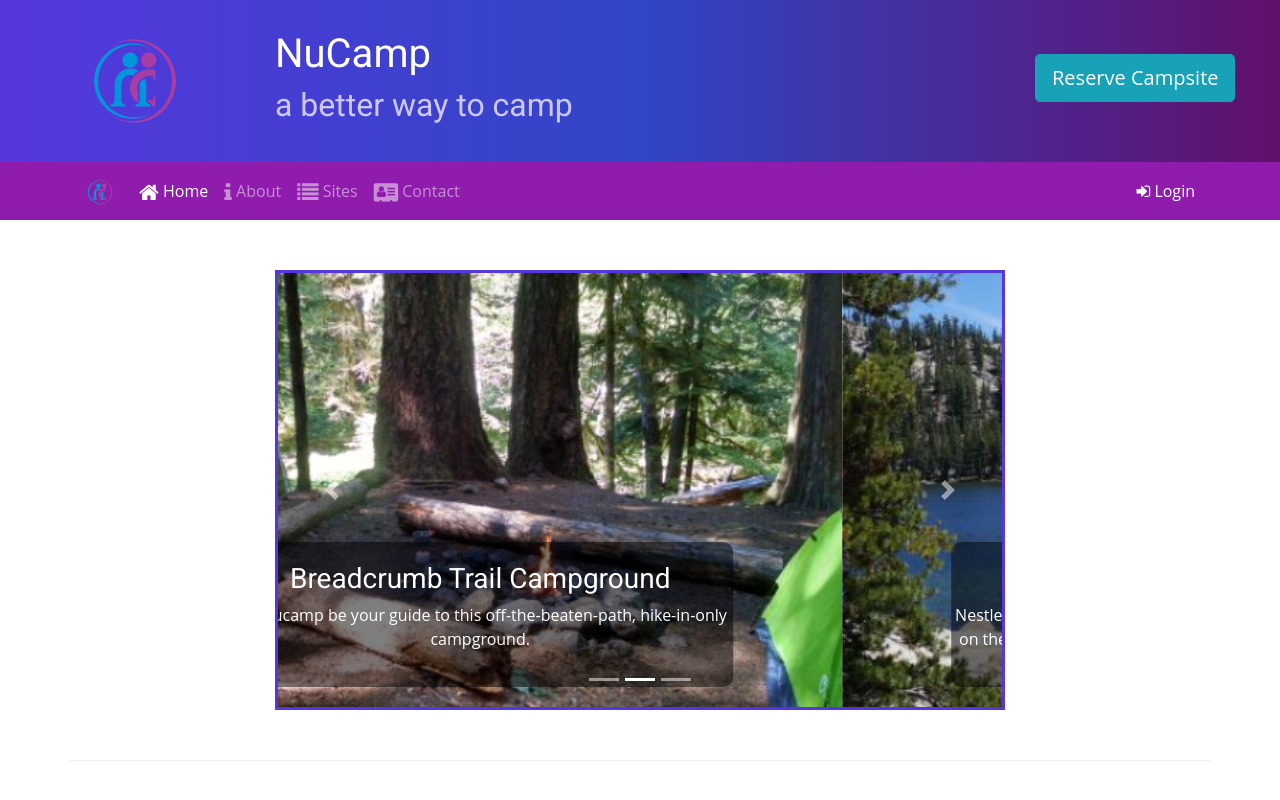
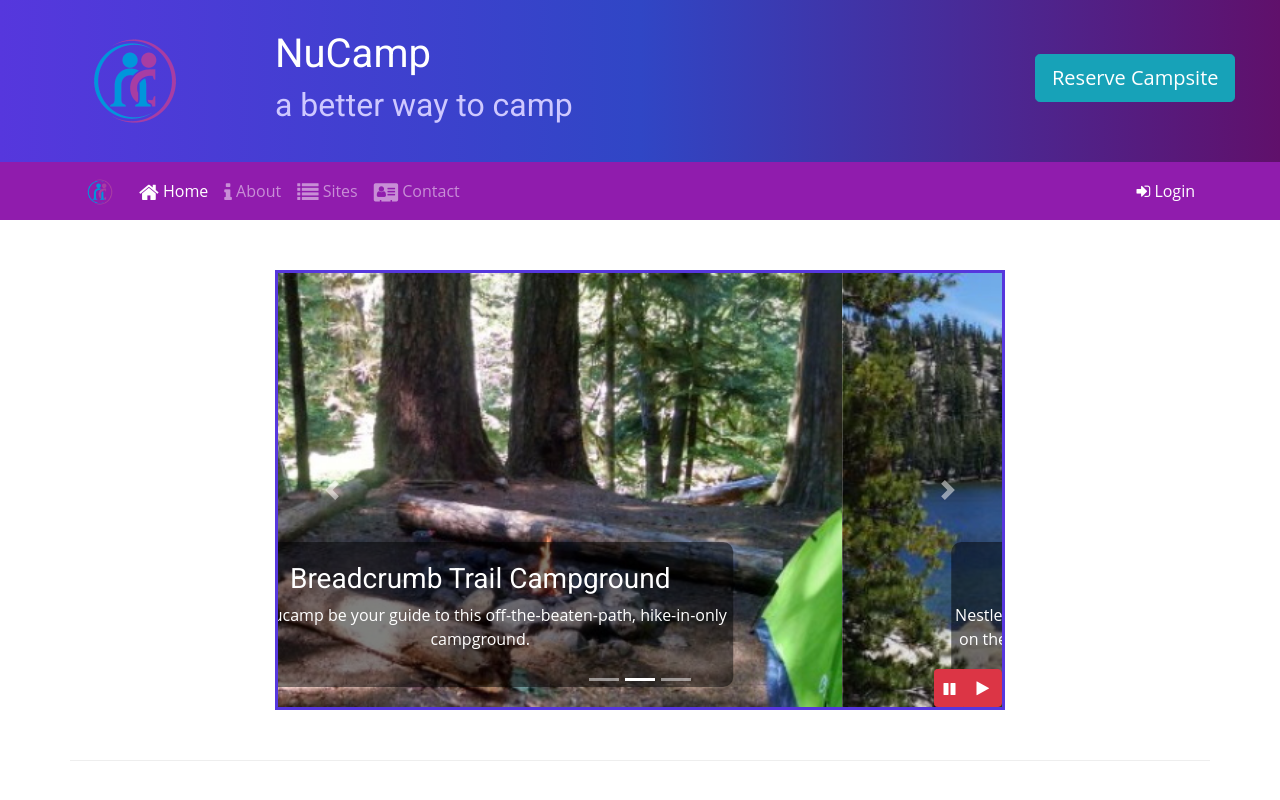
Before and after one commit to FrankSmith22/nucampsite, a website: page index.html in a window 1280 px wide. Shown: the top 800 px of the page. Drawn offline with nearby package versions, Linux system fonts and the light colour scheme.

Commit message:
Added play and pause buttons for carousel in index to toggle cycling

```diff
--- a/css/styles.css
+++ b/css/styles.css
@@ -50,3 +50,9 @@ header h2 {
 .carousel{
     border: solid #5637DD;
 }
+
+#carouselButton{
+    position: absolute;
+    right: 0;
+    bottom: 0;
+}
--- a/index.html
+++ b/index.html
@@ -187,6 +187,14 @@
                         <span class="carousel-control-next-icon"></span>
                         <span class="sr-only">Next</span>
                     </a>
+                    <div class="btn-group" id="carouselButton">
+                        <button class="btn btn-danger btn-sm" id="carouselPause">
+                            <i class="fa fa-pause"></i>
+                        </button>
+                        <button class="btn btn-danger" id="carouselPlay">
+                            <i class="fa fa-play"></i>
+                        </button>
+                    </div>
                 </div>
             </div>
         </div>
@@ -273,6 +281,18 @@
     <script src="node_modules/jquery/dist/jquery.slim.min.js"></script>
     <script src="node_modules/popper.js/dist/umd/popper.min.js"></script>
     <script src="node_modules/bootstrap/dist/js/bootstrap.min.js"></script>
+
+    <script>
+        $(function(){
+            $(".carousel").carousel( {interval: 2000} );
+            $("#carouselPause").click(function(){
+                $(".carousel").carousel("pause");
+            });
+            $("#carouselPlay").click(function(){
+                $(".carousel").carousel("cycle");
+            });
+        });
+    </script>
 </body>
 
 </html>
```
